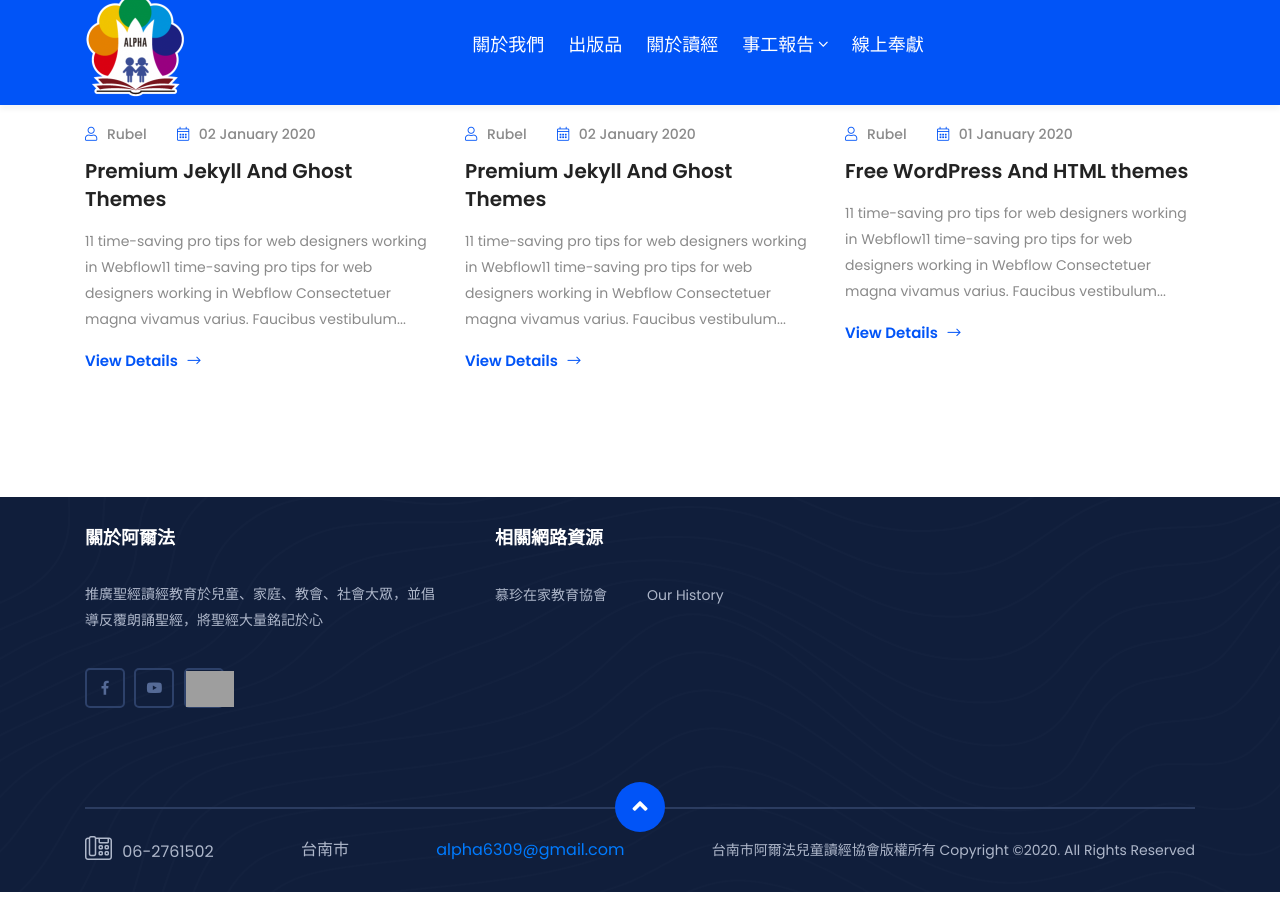
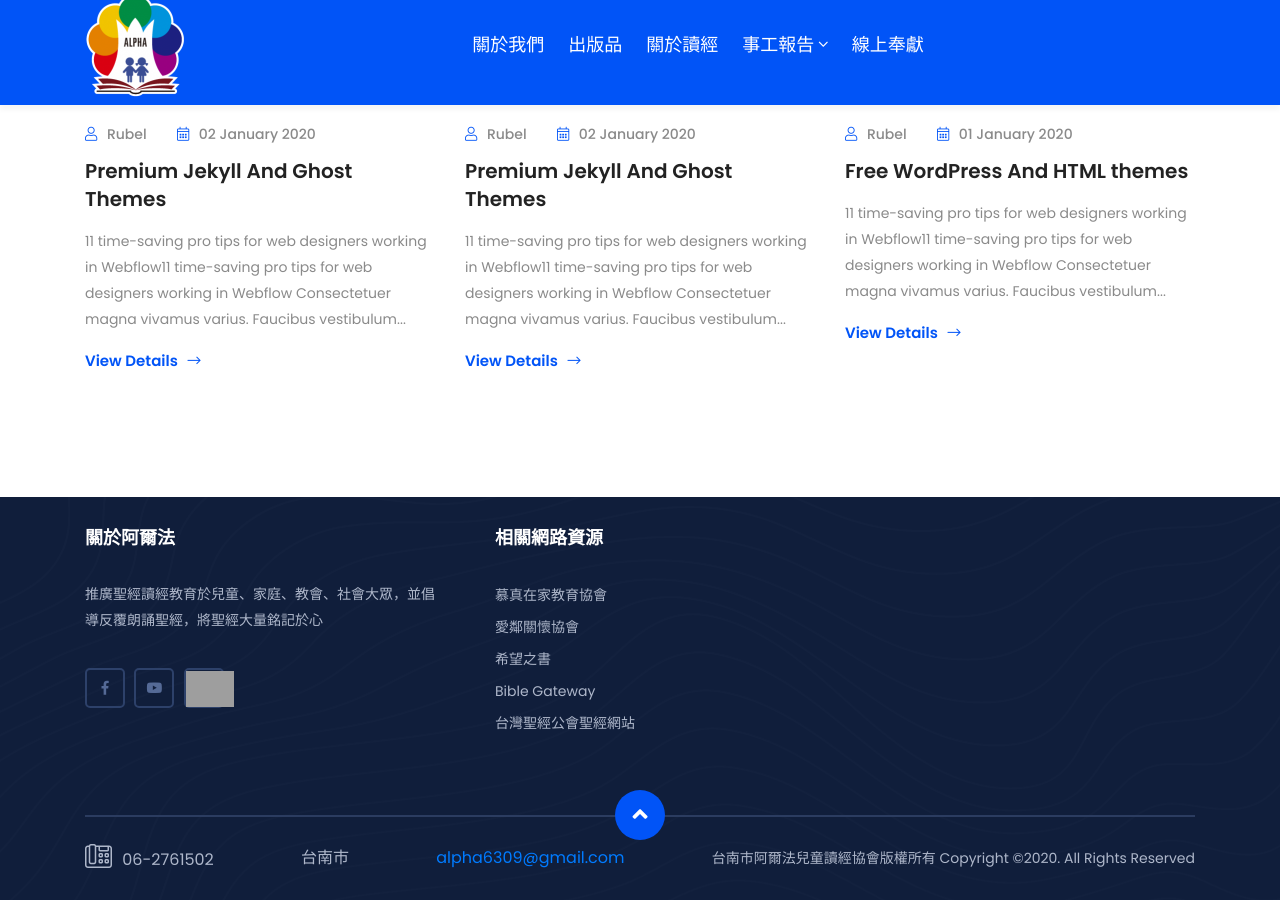
Before and after one commit to alpha6309/website, a Jekyll site: the page built from index.html, in a window 1280 px wide and 900 px high, scrolled down 1435 px. Built offline with Jekyll 4.4.1, drawn with Linux system fonts in a browser that asks for light colours; grey boxes are pictures that could not be loaded.

Commit message:
增加資源連結在頁尾

```diff
--- /dev/null
+++ b/_data/external_links.yml
@@ -0,0 +1,10 @@
+- name: 慕真在家教育協會
+  url: http://www.mujen.org.tw/
+- name: 愛鄰關懷協會
+  url: http://www.ailin.org.tw/
+- name: 希望之書
+  url: http://bookofhopetaiwan.blogspot.tw/
+- name: Bible Gateway
+  url: http://www.biblegateway.com/
+- name: 台灣聖經公會聖經網站
+  url: http://cb.fhl.net/
--- a/_includes/footer.html
+++ b/_includes/footer.html
@@ -44,13 +44,11 @@
                     </div>
                     <div class="footer-items-2 d-flex">
                         <ul>
-                            <li><a href="#">慕珍在家教育協會</a></li>
-                            <li><a href="#"></a></li>
-                            <li><a href="#"></a></li>
-                            <li><a href="#"></a></li>
-                            <li><a href="#"></a></li>
-                            <li><a href="#"></a></li>
+                            {% for link in site.data.external_links %}
+                            <li><a href="{{ link.url }}">{{ link.name }}</a></li>
+                            {% endfor %}
                         </ul>
+                        <!--
                         <ul class="ml-40">
                             <li><a href="#">Our History</a></li>
                             <li><a href="#"></a></li>
@@ -58,6 +56,7 @@
                             <li><a href="#"></a></li>
                             <li><a href="#"></a></li>
                         </ul>
+                        -->
                     </div>
                 </div>
             </div>
```
